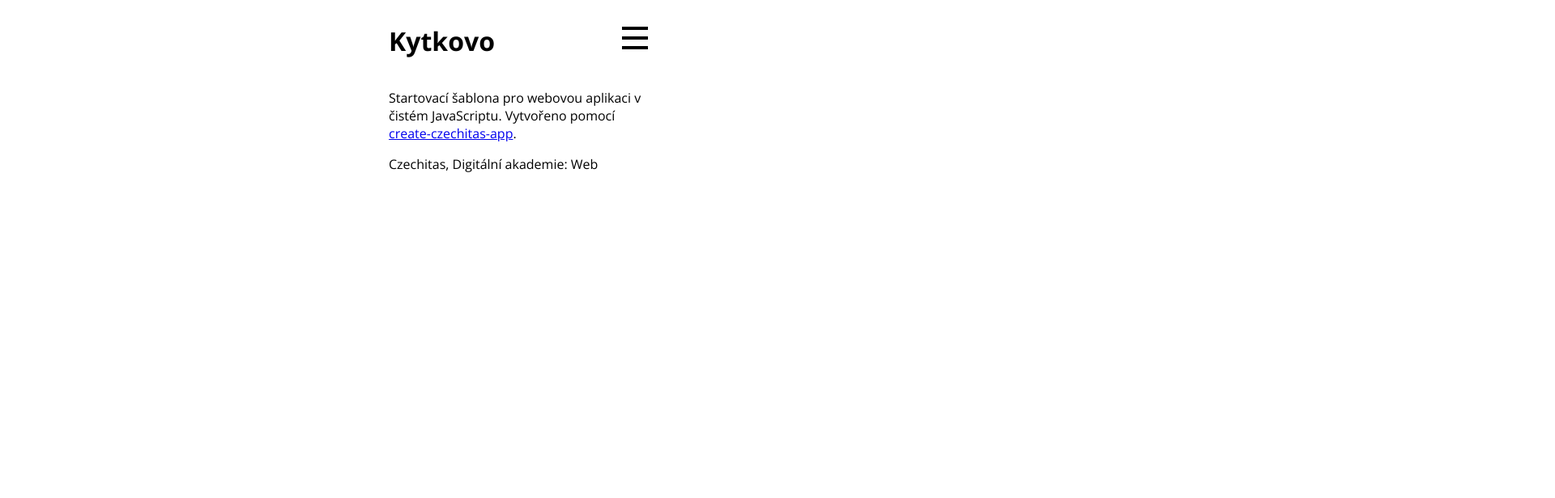
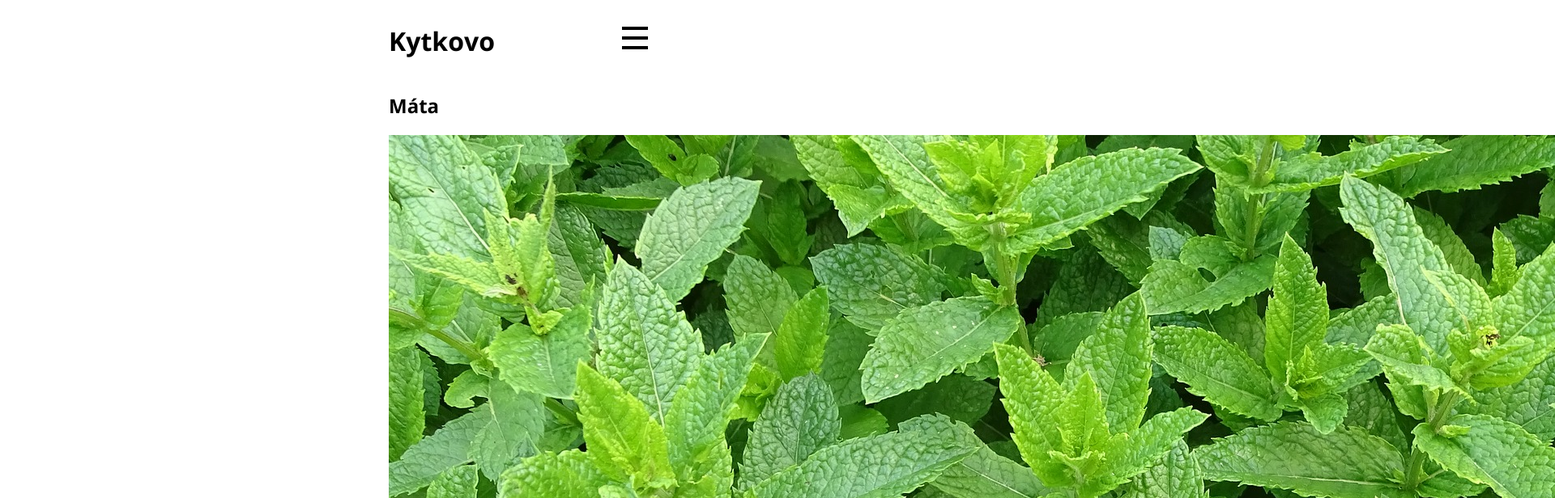
Before and after one commit to TeVecko/Kytkovo, a website built with webpack: page src/index.html in a window 1280 px wide. Shown: the top 616 px of the page at 81% size, 1920 px wide, since content can reach past the window. Built offline with nearby package versions, Linux system fonts and the light colour scheme.

Commit message:
Přidání 2.html

```diff
--- /dev/null
+++ b/src/Plant/Plant.js
@@ -0,0 +1,20 @@
+export const Plant = (props) => {
+  const plantElm = document.createElement('div');
+  plantElm.classList.add('plant');
+
+  const nadpisElm = document.createElement('h2');
+  nadpisElm.textContent = props.nazev;
+
+  const imgPlant = document.createElement('img');
+  imgPlant.classList.add('image-plant');
+  imgPlant.src = 'src/img/moroccan-mint.jpg';
+
+  const arrow = document.createElement('button');
+  arrow.textContent = 'Zobrazit';
+
+  plantElm.appendChild(nadpisElm);
+  plantElm.appendChild(imgPlant);
+  plantElm.appendChild(arrow);
+
+  return plantElm;
+};
--- a/src/index.html
+++ b/src/index.html
@@ -12,22 +12,14 @@
         <div class="navigation">
           <button class="nav-btn"></button>
           <nav class="hamburger-closed" id="hamburger">
-            <a href="#">Přehled rostlin</a>
+            <a href="prehled.html">Přehled rostlin</a>
             <a href="#">Plánovač</a>
             <a href="#">Blog</a>
             <a href="#">O projektu</a>
           </nav>
         </div>
       </header>
-      <main>
-        <p>
-          Startovací šablona pro webovou aplikaci v čistém JavaScriptu.
-          Vytvořeno pomocí
-          <a href="https://www.npmjs.com/package/create-czechitas-app"
-            >create-czechitas-app</a
-          >.
-        </p>
-      </main>
+      <main id="overview"></main>
       <footer>
         <p>Czechitas, Digitální akademie: Web</p>
       </footer>
--- a/src/index.js
+++ b/src/index.js
@@ -1,4 +1,5 @@
 import './style.css';
+import { Plant } from './Plant/Plant';
 
 console.log('funguju!');
 
@@ -10,3 +11,10 @@ menu.addEventListener('click', (event) => {
   const iconCross = document.querySelector('.nav-btn');
   iconCross.classList.toggle('nav-btn--opened');
 });
+
+const overviewElm = document.querySelector('#overview');
+overviewElm.appendChild(
+  Plant({
+    nazev: 'Máta',
+  }),
+);
```
Also changed, not shown: src/prehled.html (added, +12 -0 lines), src/img/moroccan-mint.jpg (added), src/img/rocket.svg (deleted).
